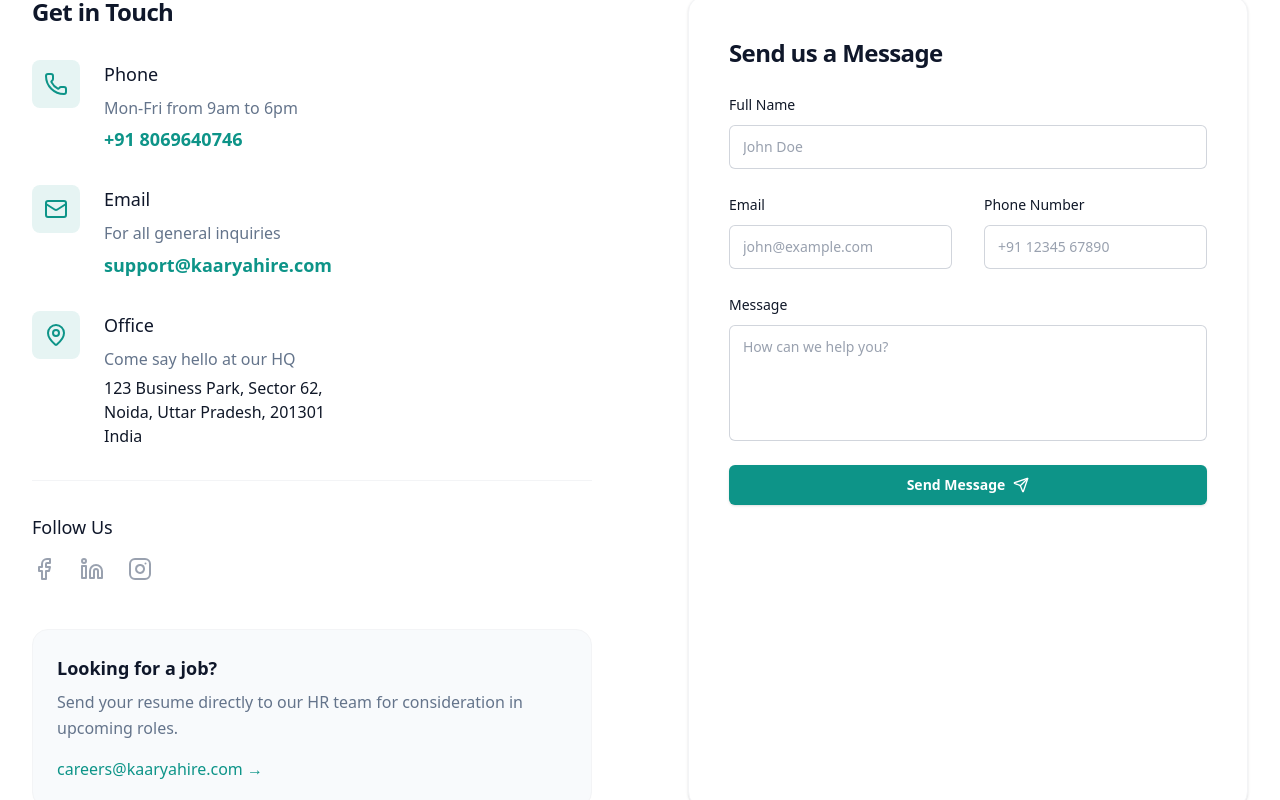
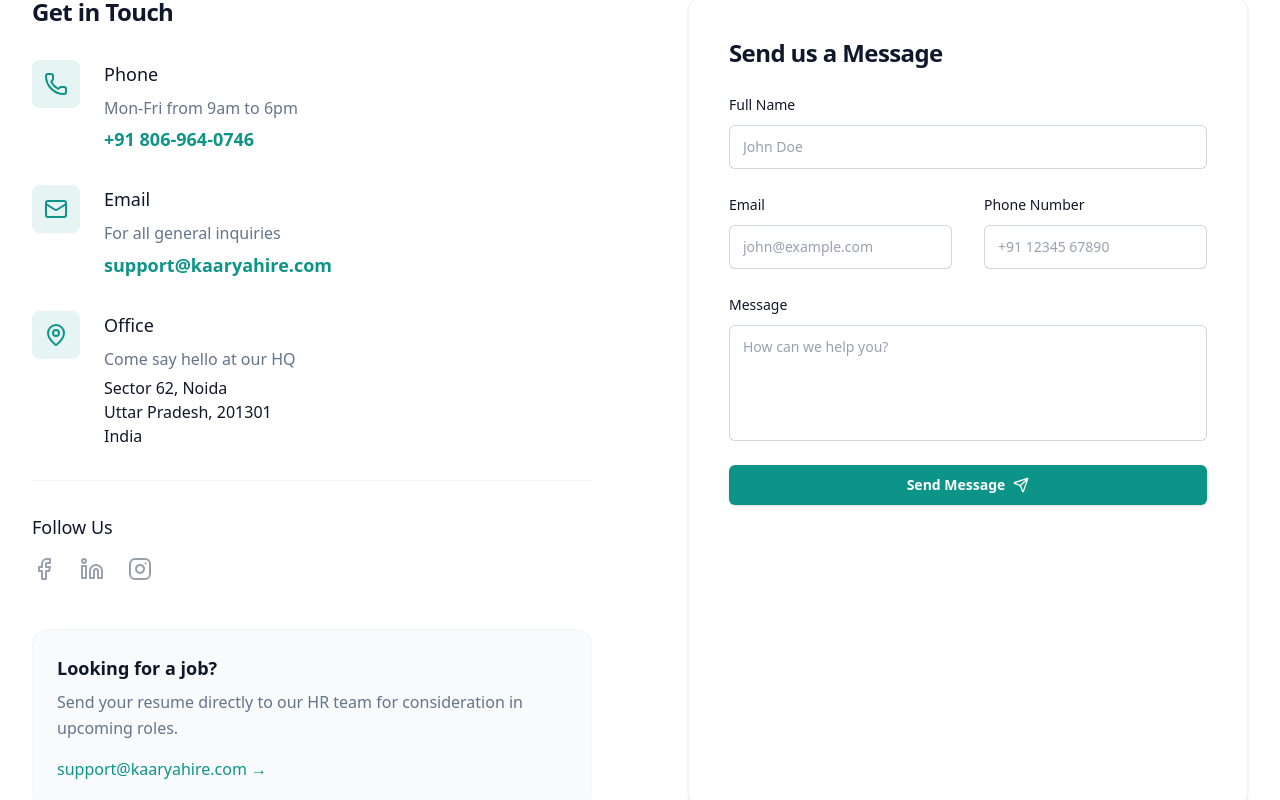
Before and after one commit to itsbaibhavkr/KaaryaHire, a Next.js app: page /contact in a window 1280 px wide. Shown: the part 520-1320 px from the top of the page. Built offline with nearby package versions, Linux system fonts and the light colour scheme.

Commit message:
feat: Add Footer component and Contact Us page with a contact form.

```diff
--- a/app/contact/page.tsx
+++ b/app/contact/page.tsx
@@ -94,7 +94,7 @@
                                         Mon-Fri from 9am to 6pm
                                     </p>
                                     <a href="tel:+918069640746" className="mt-1 block text-lg font-semibold text-secondary hover:text-blue-700">
-                                        +91 8069640746
+                                        +91 806-964-0746
                                     </a>
                                 </div>
                             </div>
@@ -128,8 +128,8 @@
                                         Come say hello at our HQ
                                     </p>
                                     <p className="mt-1 text-base text-gray-900">
-                                        123 Business Park, Sector 62,<br />
-                                        Noida, Uttar Pradesh, 201301<br />
+                                        Sector 62, Noida<br />
+                                        Uttar Pradesh, 201301<br />
                                         India
                                     </p>
                                 </div>
@@ -159,8 +159,8 @@
                             <p className="text-muted mb-4">
                                 Send your resume directly to our HR team for consideration in upcoming roles.
                             </p>
-                            <a href="mailto:careers@kaaryahire.com" className="text-secondary font-medium hover:underline">
-                                careers@kaaryahire.com &rarr;
+                            <a href="mailto:support@kaaryahire.com" className="text-secondary font-medium hover:underline">
+                                support@kaaryahire.com &rarr;
                             </a>
                         </div>
                     </div>
--- a/components/Footer.tsx
+++ b/components/Footer.tsx
@@ -53,7 +53,7 @@
                             </li>
                             <li>
                                 <a href="tel:+918069640746" className="text-sm text-gray-400 hover:text-white transition-colors flex items-center gap-2">
-                                    <Phone className="h-4 w-4" /> +91 8069640746
+                                    <Phone className="h-4 w-4" /> +91 806-964-0746
                                 </a>
                             </li>
                         </ul>
```
